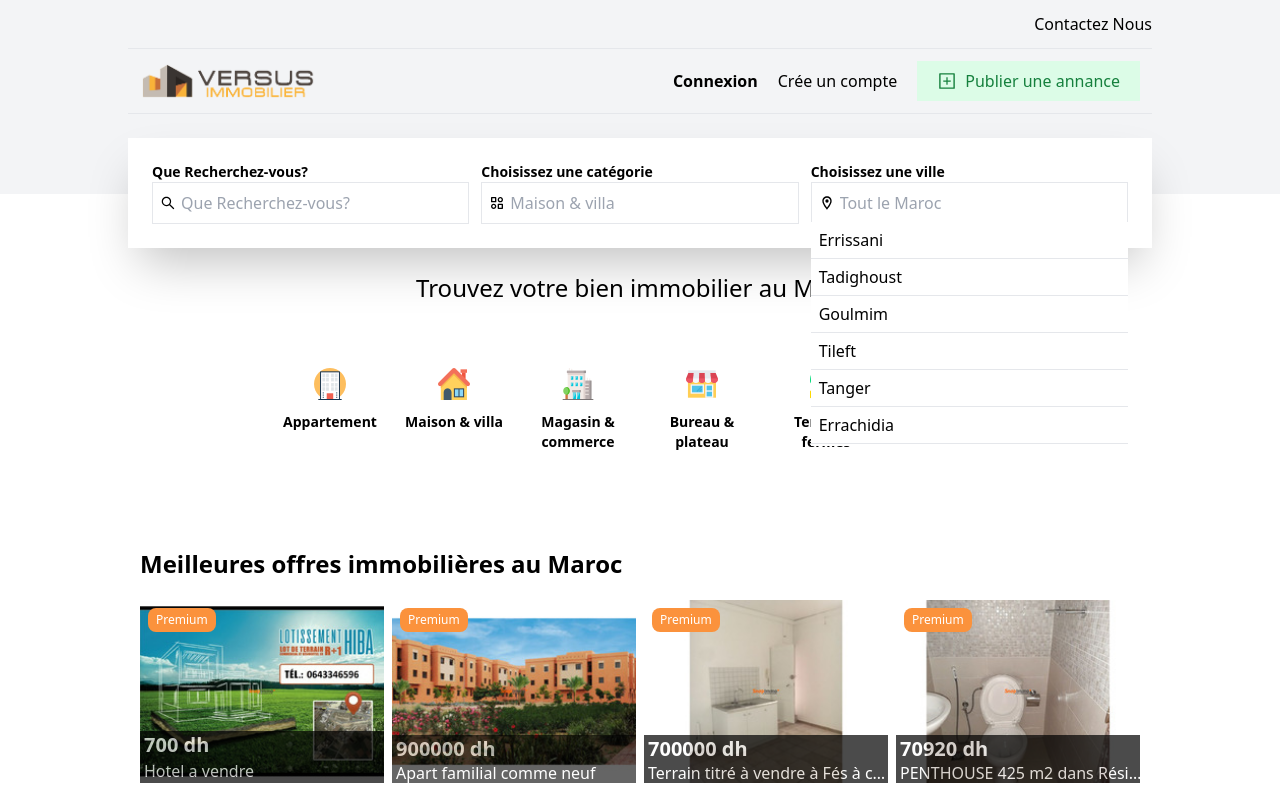
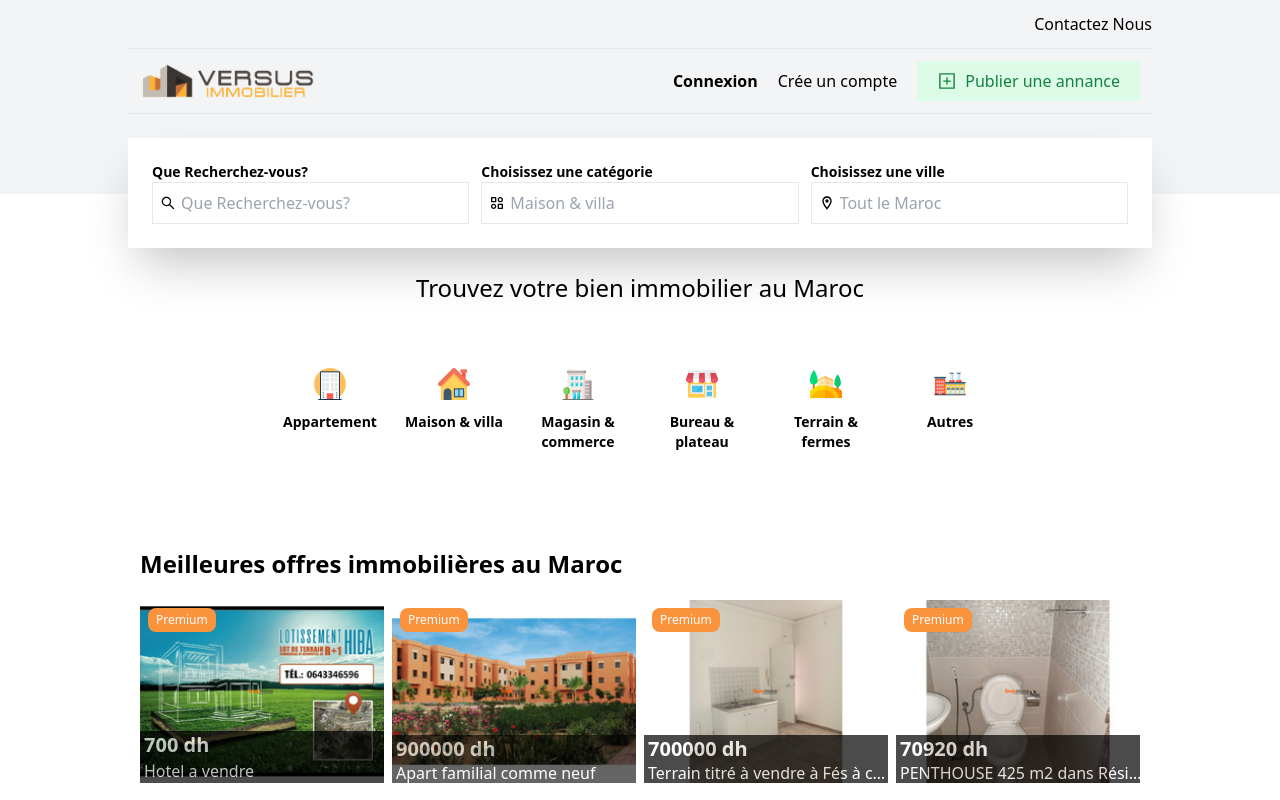
Before and after one commit to oussamataali97/immobilier, a React (Create React App) app: page / in a window 1280 px wide. Shown: the top 800 px of the page. Built offline with nearby package versions, Linux system fonts and the light colour scheme.

Commit message:
quick fix (search bare)

```diff
--- a/src/components/Search.js
+++ b/src/components/Search.js
@@ -6,7 +6,7 @@ const Search = () => {
 
   const city =['Errissani','Tadighoust','Goulmim','Tileft','Tanger','Errachidia','Casa','Goulmima','Méknes','Tetouan','Mohamedia','Asfi','Tinghir','Fes','Marakech','Dakhla','Laayoun']
 
-  const [acctive,setAcctive]=useState(true)
+  const [acctive,setAcctive]=useState(false)
   const [cityy,setCity]=useState('')
 
   const handlefocus =()=>{
```
